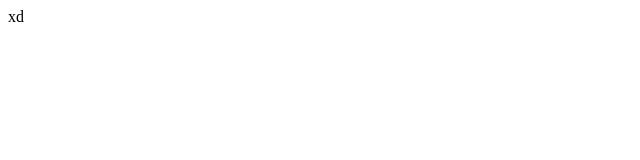
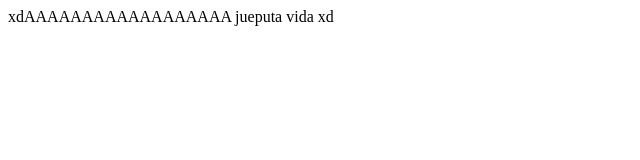
Before and after one commit to imAlejou/Demo, a plain HTML site: page index.html in a window 1280 px wide. Shown: the whole page, without its empty margins (0-640 px from the left). Drawn offline with Linux system fonts and the light colour scheme.

Commit message:
cambios agregados

```diff
--- a/index.html
+++ b/index.html
@@ -8,7 +8,7 @@
 </head>
 <body>
     <article>
-        xd
+        xdAAAAAAAAAAAAAAAAAA jueputa  vida xd
     </article>
 </body>
 </html>
```
